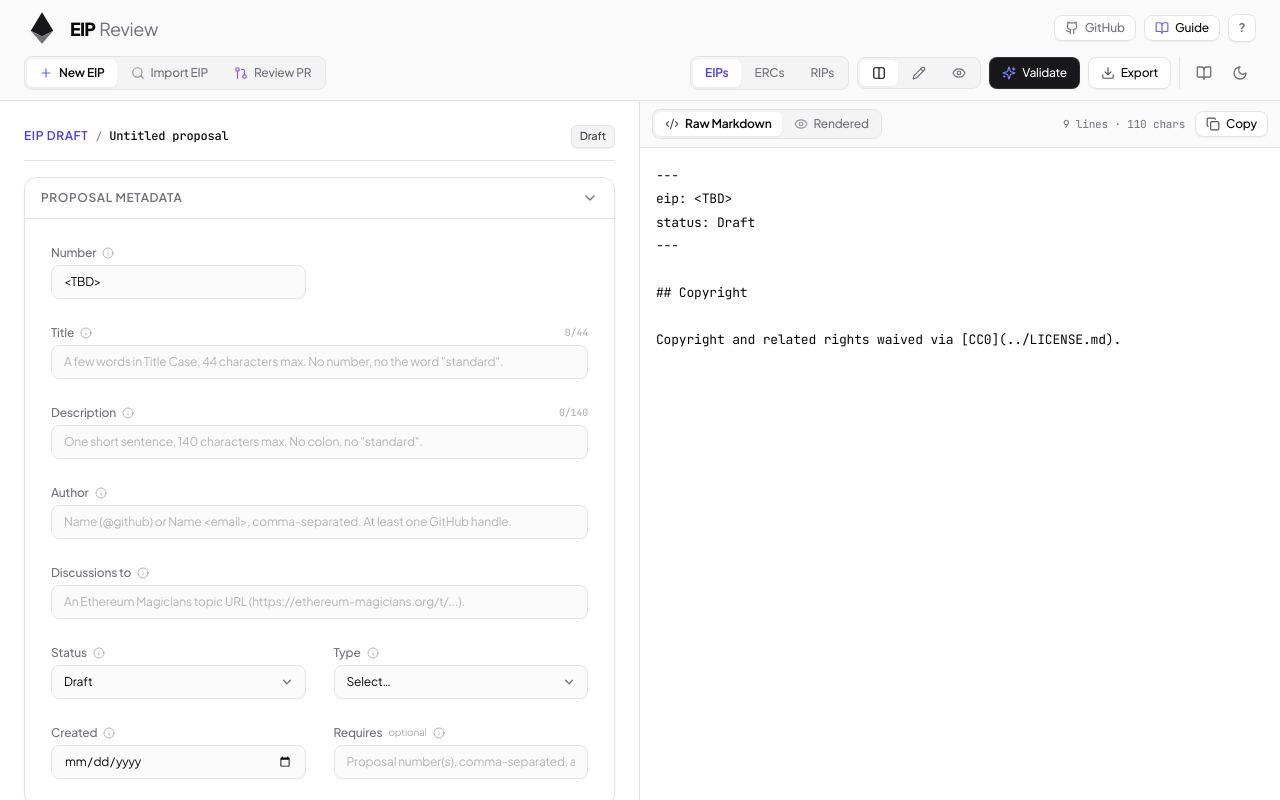
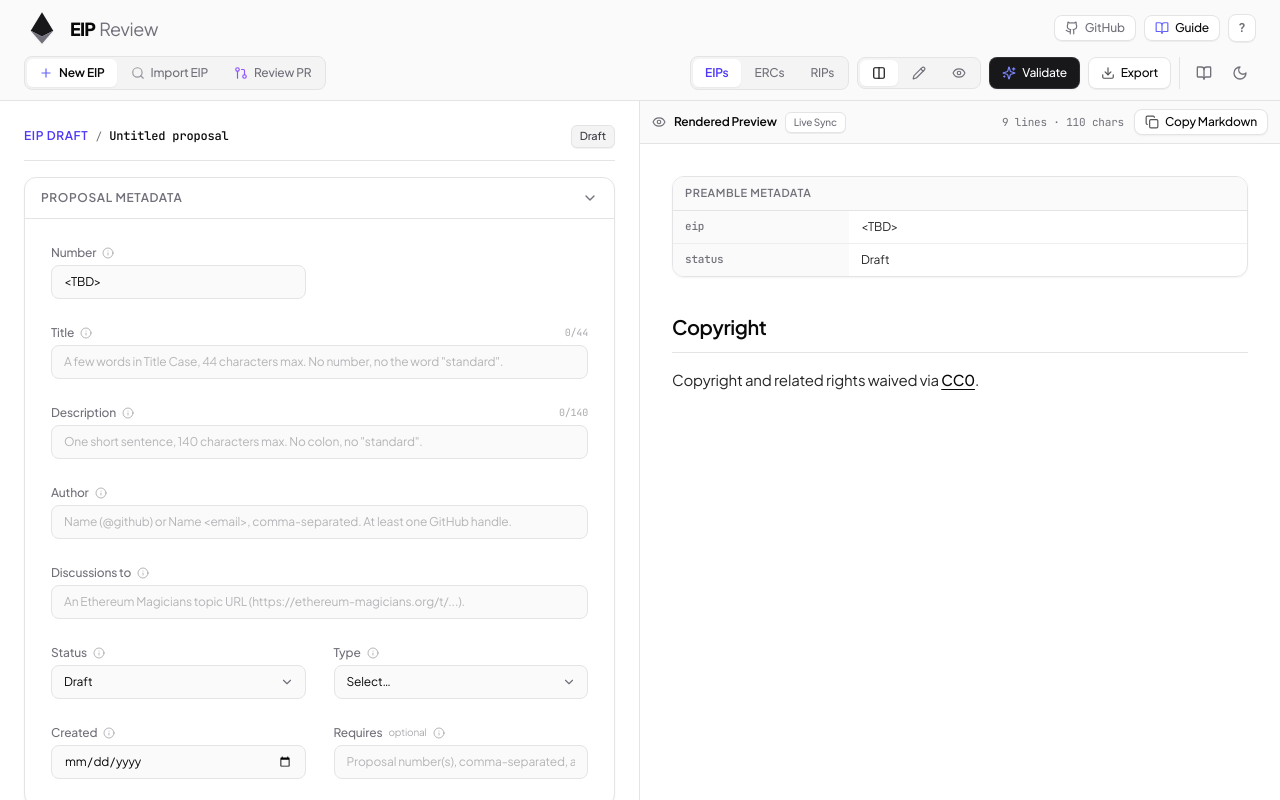
Before and after one commit to AvarchLLC/eipreview, a React (Vite) app: page / in a window 1280 px wide. Shown: the top 800 px of the page. Built offline with nearby package versions, Linux system fonts and the light colour scheme.

Commit message:
feat: Dedicate right pane strictly to live rendered preview

```diff
--- a/src/App.tsx
+++ b/src/App.tsx
@@ -1,4 +1,4 @@
-import { useCallback, useEffect, useMemo, useRef, useState } from "react";
+import { useCallback, useEffect, useMemo, useState } from "react";
 import { BookOpen, ExternalLink, Github, GitPullRequest, Heart } from "lucide-react";
 import { Toolbar } from "./components/Toolbar";
 import { Editor } from "./components/Editor";
@@ -161,7 +161,6 @@ export default function App() {
   const [tab, setTab] = useState<TabMode>("new");
   const [repo, setRepo] = useState<RepoKind>("eip");
   const [view, setView] = useState<ViewMode>("split");
-  const [outputTab, setOutputTab] = useState<"code" | "preview">("code");
 
   const [data, setData] = useState<ProposalData>({ ...EMPTY_PROPOSAL });
   const [markdown, setMarkdown] = useState<string>(() => generateMarkdown(EMPTY_PROPOSAL));
@@ -180,7 +179,6 @@ export default function App() {
   const [importedPr, setImportedPr] = useState<ImportedPr | null>(null);
 
   const [isMobile, setIsMobile] = useState(false);
-  const codeRef = useRef<HTMLTextAreaElement | null>(null);
 
   // Mobile detection: split pane collapses to one column on smaller screens.
   useEffect(() => {
@@ -220,12 +218,6 @@ export default function App() {
   const handleField = useCallback((key: ProposalField, value: string) => {
     setLastEdited("form");
     setData((prev) => ({ ...prev, [key]: value }));
-    setValidated(false);
-  }, []);
-
-  const handleMarkdown = useCallback((value: string) => {
-    setLastEdited("code");
-    setMarkdown(value);
     setValidated(false);
   }, []);
 
@@ -285,7 +277,7 @@ export default function App() {
     URL.revokeObjectURL(url);
   }, [markdown, repo, data.eip]);
 
-  // Synchronized bidirectional jump: scrolls BOTH left editor section and right code pane!
+  // Synchronized jump: scrolls and focuses the left editor field/section
   const handleJump = useCallback(
     (item: ValidationMessage) => {
       setShowValidation(false);
@@ -295,28 +287,11 @@ export default function App() {
         setView("split");
       }
 
-      // 1. Identify and highlight target on the LEFT (Editor pane)
+      // Identify and highlight target on the LEFT (Editor pane)
       const target = normalizeKey(item.field, item.section);
       if (target) {
         setHighlightTarget(target);
         window.setTimeout(() => setHighlightTarget(null), 3500);
-      }
-
-      // 2. Scroll and focus on the RIGHT (Markdown code pane)
-      if (item.line) {
-        setOutputTab("code");
-        window.setTimeout(() => {
-          const ta = codeRef.current;
-          if (!ta) return;
-          const lines = ta.value.split("\n");
-          let start = 0;
-          for (let i = 0; i < item.line! - 1 && i < lines.length; i++) {
-            start += lines[i].length + 1;
-          }
-          ta.focus();
-          ta.setSelectionRange(start, start + (lines[item.line! - 1]?.length ?? 0));
-          ta.scrollTop = Math.max(0, (item.line! - 4) * 22);
-        }, 80);
       }
     },
     [view]
@@ -453,13 +428,7 @@ export default function App() {
           )}
           {showOutput && (
             <div className={cn("bg-card", effectiveView === "split" ? "w-1/2" : "w-full")}>
-              <OutputPane
-                ref={codeRef}
-                markdown={markdown}
-                onMarkdownChange={handleMarkdown}
-                tab={outputTab}
-                onTab={setOutputTab}
-              />
+              <OutputPane markdown={markdown} />
             </div>
           )}
         </div>
--- a/src/components/OutputPane.tsx
+++ b/src/components/OutputPane.tsx
@@ -1,21 +1,17 @@
 import { forwardRef, useMemo, useState } from "react";
 import { marked } from "marked";
-import { Check, Code2, Copy, Eye } from "lucide-react";
+import { Check, Copy, Eye } from "lucide-react";
 import { splitFrontmatter } from "../lib/markdown";
-import { cn } from "../lib/cn";
 
 marked.setOptions({ gfm: true, breaks: false });
 
 interface Props {
   markdown: string;
-  onMarkdownChange: (value: string) => void;
-  tab: "code" | "preview";
-  onTab: (t: "code" | "preview") => void;
 }
 
-export const OutputPane = forwardRef<HTMLTextAreaElement, Props>(function OutputPane(
-  { markdown, onMarkdownChange, tab, onTab },
-  codeRef
+export const OutputPane = forwardRef<HTMLDivElement, Props>(function OutputPane(
+  { markdown },
+  ref
 ) {
   const [copied, setCopied] = useState(false);
 
@@ -46,33 +42,15 @@ export const OutputPane = forwardRef<HTMLTextAreaElement, Props>(function Output
   const lineCount = markdown.split("\n").length;
 
   return (
-    <div className="flex h-full flex-col bg-card">
+    <div ref={ref} className="flex h-full flex-col bg-card">
       {/* Pane Toolbar */}
       <div className="flex items-center justify-between border-b border-border bg-bg px-3 py-2">
-        {/* Tab switch */}
-        <div className="inline-flex items-center rounded-lg border border-border bg-zinc-100 dark:bg-zinc-900 p-0.5 gap-0.5">
-          <button
-            onClick={() => onTab("code")}
-            className={cn(
-              "inline-flex items-center gap-1.5 rounded-md px-2.5 py-1 text-xs font-medium transition-all select-none",
-              tab === "code"
-                ? "bg-card text-fg shadow-xs font-semibold"
-                : "text-muted hover:text-fg hover:bg-zinc-200/50 dark:hover:bg-zinc-800/50"
-            )}
-          >
-            <Code2 className="h-3.5 w-3.5 opacity-70" /> Raw Markdown
-          </button>
-          <button
-            onClick={() => onTab("preview")}
-            className={cn(
-              "inline-flex items-center gap-1.5 rounded-md px-2.5 py-1 text-xs font-medium transition-all select-none",
-              tab === "preview"
-                ? "bg-card text-fg shadow-xs font-semibold"
-                : "text-muted hover:text-fg hover:bg-zinc-200/50 dark:hover:bg-zinc-800/50"
-            )}
-          >
-            <Eye className="h-3.5 w-3.5 opacity-70" /> Rendered
-          </button>
+        <div className="flex items-center gap-2">
+          <Eye className="h-3.5 w-3.5 text-muted" />
+          <span className="text-xs font-semibold text-fg">Rendered Preview</span>
+          <span className="hidden sm:inline-flex items-center rounded-md border border-border bg-card px-2 py-0.5 text-[10px] font-medium text-muted shadow-2xs">
+            Live Sync
+          </span>
         </div>
 
         {/* Stats & Actions */}
@@ -82,27 +60,17 @@ export const OutputPane = forwardRef<HTMLTextAreaElement, Props>(function Output
           </span>
           <button
             onClick={copy}
-            className="inline-flex items-center gap-1.5 rounded-lg border border-border bg-card px-2.5 py-1 text-xs font-medium text-fg shadow-xs transition-colors hover:bg-zinc-50 dark:hover:bg-zinc-800"
+            className="inline-flex items-center gap-1.5 rounded-lg border border-border bg-card px-2.5 py-1 text-xs font-medium text-fg shadow-xs transition-colors hover:bg-zinc-50 dark:hover:bg-zinc-800 active:scale-95 cursor-pointer"
+            title="Copy full Markdown draft to clipboard"
           >
             {copied ? <Check className="h-3.5 w-3.5 text-success" /> : <Copy className="h-3.5 w-3.5 opacity-70" />}
-            {copied ? "Copied" : "Copy"}
+            <span>{copied ? "Copied" : "Copy Markdown"}</span>
           </button>
         </div>
       </div>
 
-      {/* Pane Content */}
+      {/* Pane Content - Pure Rendered Proposal */}
       <div className="min-h-0 flex-1 overflow-auto bg-card">
-        {tab === "code" ? (
-          <div className="relative h-full">
-            <textarea
-              ref={codeRef}
-              value={markdown}
-              onChange={(e) => onMarkdownChange(e.target.value)}
-              spellCheck={false}
-              className="h-full min-h-full w-full resize-none bg-transparent p-4 font-mono text-[13px] leading-[1.8] text-fg outline-none selection:bg-zinc-200 dark:selection:bg-zinc-800"
-            />
-          </div>
-        ) : (
         <div className="mx-auto max-w-3xl p-5 sm:p-8">
           {rows.length > 0 && (
             <div className="mb-8 overflow-hidden rounded-xl border border-border shadow-xs">
@@ -112,7 +80,10 @@ export const OutputPane = forwardRef<HTMLTextAreaElement, Props>(function Output
               <table className="w-full text-xs">
                 <tbody>
                   {rows.map(([k, v], i) => (
-                      <tr key={i} className="border-b border-border/60 last:border-0 hover:bg-zinc-50 dark:hover:bg-zinc-900/60">
+                    <tr
+                      key={i}
+                      className="border-b border-border/60 last:border-0 hover:bg-zinc-50 dark:hover:bg-zinc-900/60"
+                    >
                       <td className="w-44 bg-zinc-50 dark:bg-zinc-900/40 px-3 py-2 font-mono text-[11px] font-medium text-muted">
                         {k}
                       </td>
@@ -125,7 +96,6 @@ export const OutputPane = forwardRef<HTMLTextAreaElement, Props>(function Output
           )}
           <div className="prose-eip" dangerouslySetInnerHTML={{ __html: html }} />
         </div>
-        )}
       </div>
     </div>
   );
```
Lines whose indentation alone changed are shown as unchanged.
